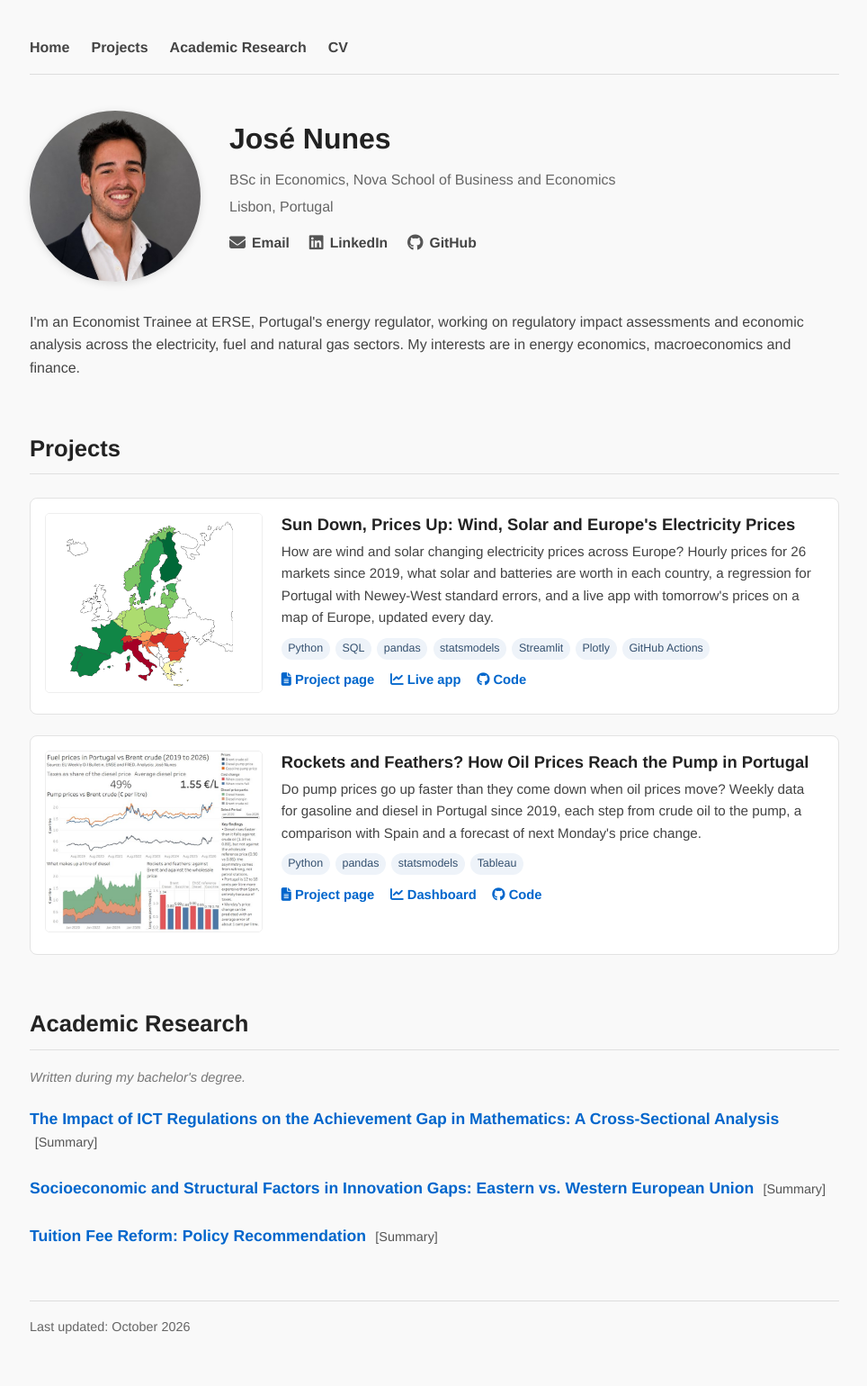
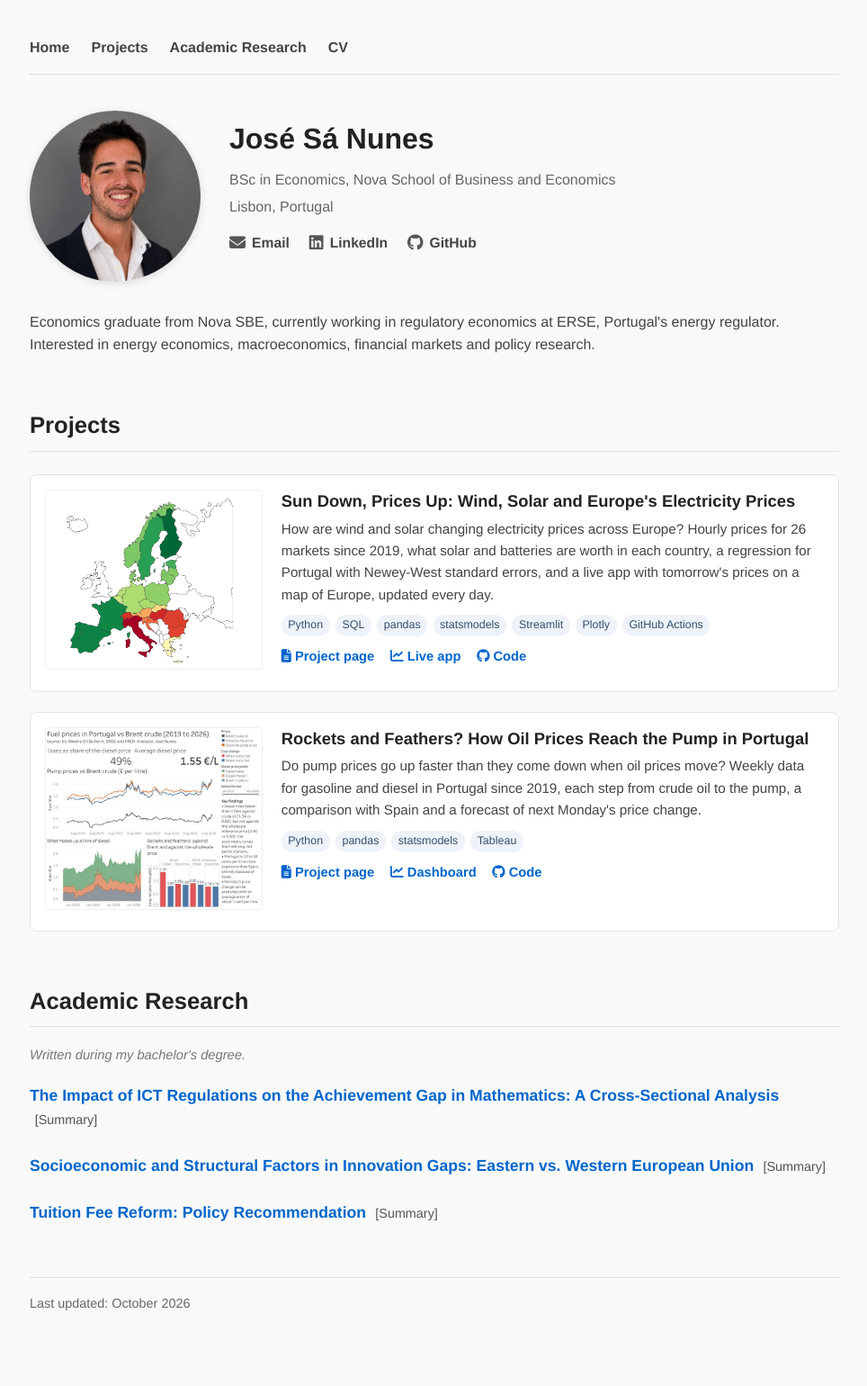
Before and after one commit to josepaulonunes/josepaulonunes.github.io, a Jekyll site: the page built from index.md, in a window 1280 px wide. Shown: the whole page at 90% size, without its empty margins (157-1121 px from the left). Built offline with Jekyll 4.4.1, drawn with Linux system fonts in a browser that asks for light colours; after the commit the page ends 1515 px from its top, so only the background shows below that.

Commit message:
Change name and update blurb
Updated name and refined professional description.

```diff
--- a/index.md
+++ b/index.md
@@ -9,7 +9,7 @@ title: José Nunes
 
   <div class="profile-text">
 
-    <h1>José Nunes</h1>
+    <h1>José Sá Nunes</h1>
 
     <div class="subtitle">
       <p>BSc in Economics, Nova School of Business and Economics</p>
@@ -27,7 +27,9 @@ title: José Nunes
 </div>
 
 <p class="blurb">
-I'm an Economist Trainee at ERSE, Portugal's energy regulator, working on regulatory impact assessments and economic analysis across the electricity, fuel and natural gas sectors. My interests are in energy economics, macroeconomics and finance.
+Economics graduate from Nova SBE, currently working in regulatory economics at ERSE, Portugal's energy regulator.
+
+Interested in energy economics, macroeconomics, financial markets and policy research.
 </p>
 
 <h2 id="projects">Projects</h2>
```
